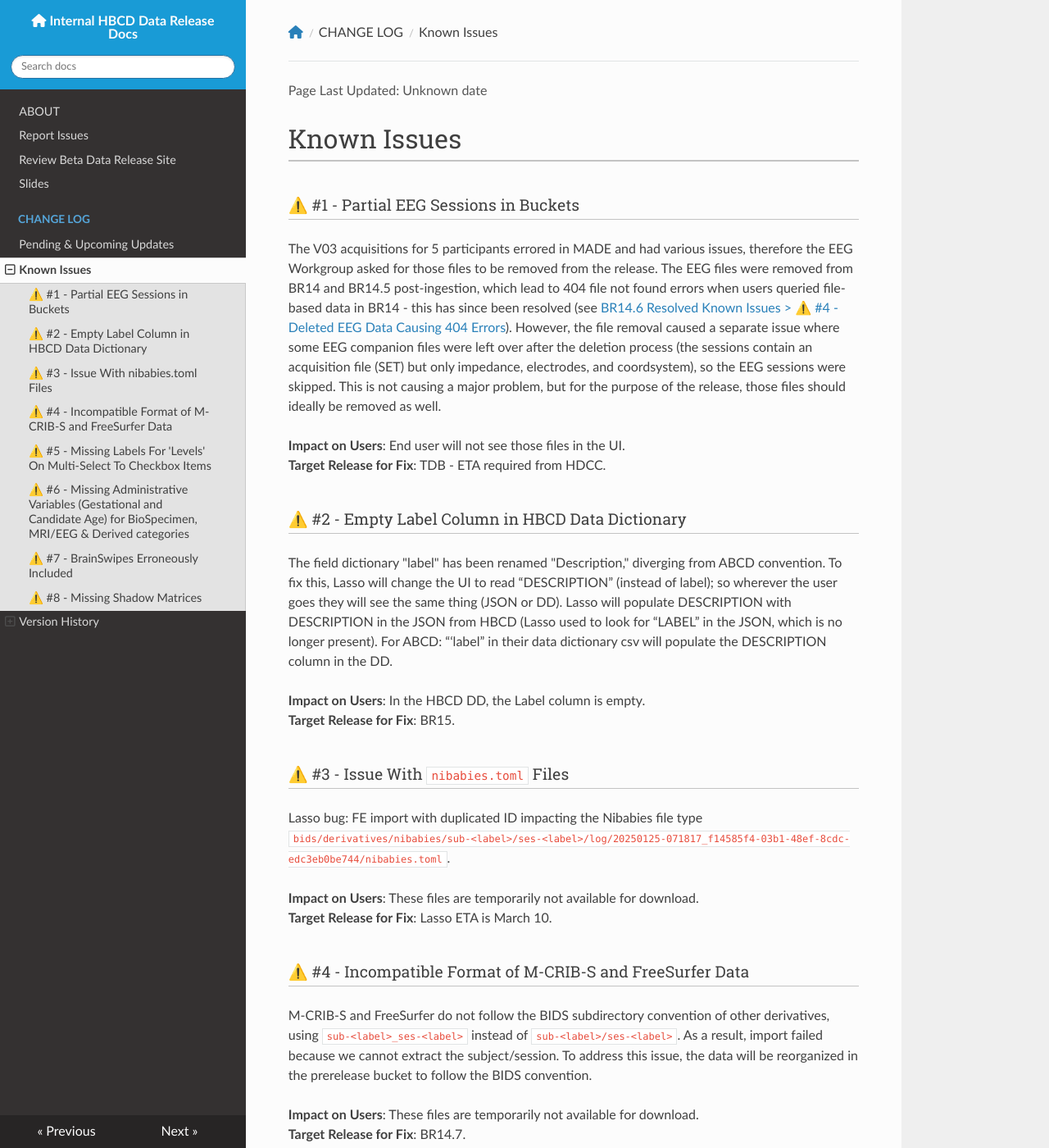
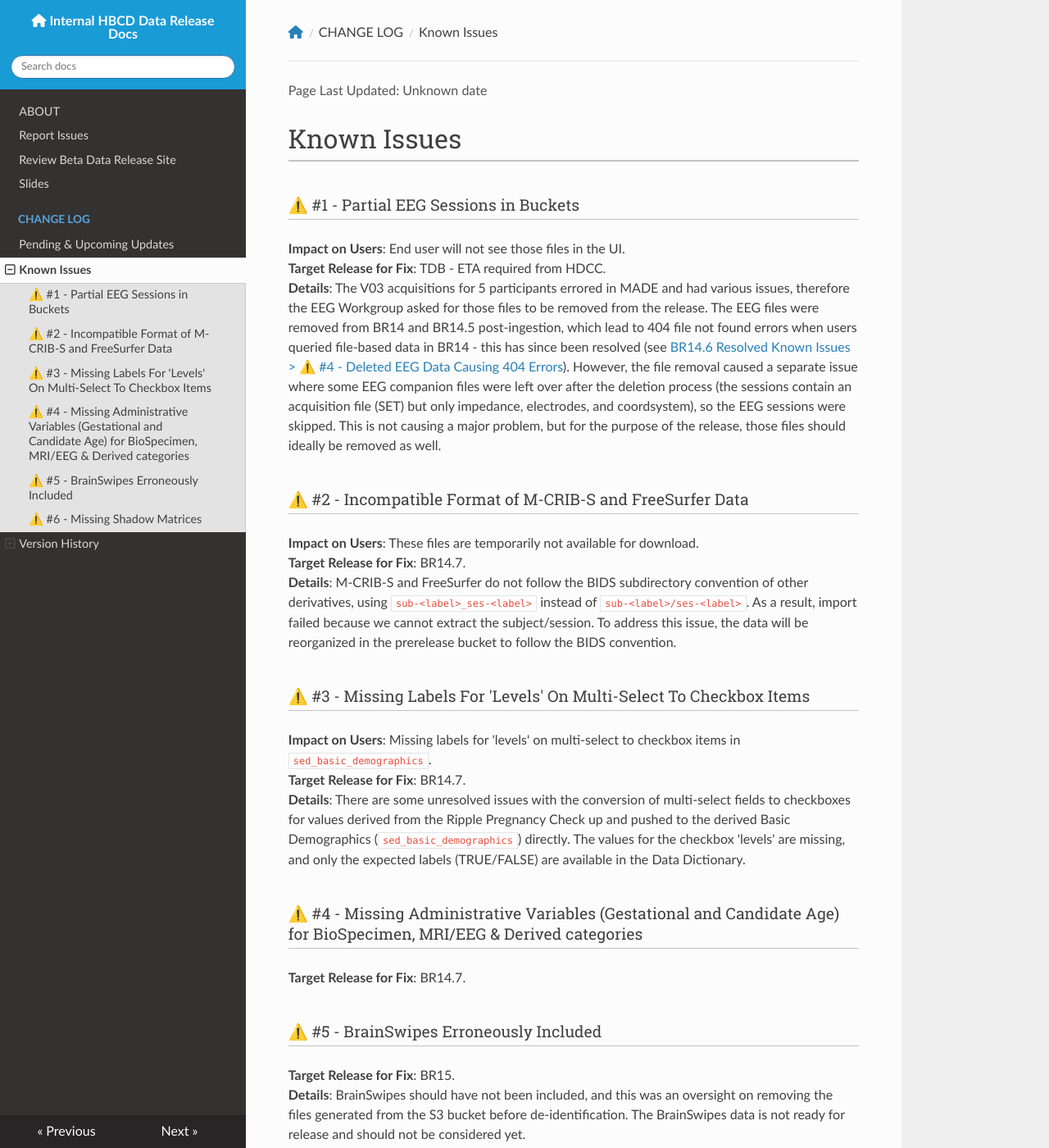
Before and after one commit to DCAN-Labs/hbcd-docs-internal, an MkDocs documentation site: the page built from docs/changelog/knownissues.md, in a window 1280 px wide and 1400 px high. Shown: the whole window at 82% size. Built offline with MkDocs 1.6.1, drawn with Linux system fonts in a browser that asks for light colours; nearby versions of some CDN libraries; some of the changed text lies outside the part shown.

Commit message:
update known issues

```diff
--- a/docs/changelog/knownissues.md
+++ b/docs/changelog/knownissues.md
@@ -1,44 +1,27 @@
 # Known Issues
 
 ### ⚠️ #1 - Partial EEG Sessions in Buckets
-The V03 acquisitions for 5 participants errored in MADE and had various issues, therefore the EEG Workgroup asked for those files to be removed from the release. The EEG files were removed from BR14 and BR14.5 post-ingestion, which lead to 404 file not found errors when users queried file-based data in BR14 - this has since been resolved (see [BR14.6 Resolved Known Issues > ⚠️ #4 - Deleted EEG Data Causing 404 Errors](versions/BR14.6.md/#4-deleted-eeg-data-causing-404-errors)). However, the file removal caused a separate issue where some EEG companion files were left over after the deletion process (the sessions contain an acquisition file (SET) but only impedance, electrodes, and coordsystem), so the EEG sessions were skipped. This is not causing a major problem, but for the purpose of the release, those files should ideally be removed as well.
-
 **Impact on Users**: End user will not see those files in the UI.
 **Target Release for Fix**: TDB - ETA required from HDCC.
+**Details**: The V03 acquisitions for 5 participants errored in MADE and had various issues, therefore the EEG Workgroup asked for those files to be removed from the release. The EEG files were removed from BR14 and BR14.5 post-ingestion, which lead to 404 file not found errors when users queried file-based data in BR14 - this has since been resolved (see [BR14.6 Resolved Known Issues > ⚠️ #4 - Deleted EEG Data Causing 404 Errors](versions/BR14.6.md/#4-deleted-eeg-data-causing-404-errors)). However, the file removal caused a separate issue where some EEG companion files were left over after the deletion process (the sessions contain an acquisition file (SET) but only impedance, electrodes, and coordsystem), so the EEG sessions were skipped. This is not causing a major problem, but for the purpose of the release, those files should ideally be removed as well.
 
-### ⚠️ #2 - Empty Label Column in HBCD Data Dictionary
-The field dictionary "label" has been renamed "Description," diverging from ABCD convention. To fix this, Lasso will change the UI to read “DESCRIPTION” (instead of label); so wherever the user goes they will see the same thing (JSON or DD). Lasso will populate DESCRIPTION with DESCRIPTION in the JSON from HBCD (Lasso used to look for “LABEL” in the JSON, which is no longer present). For ABCD: “‘label” in their data dictionary csv will populate the DESCRIPTION column in the DD.
-
-**Impact on Users**: In the HBCD DD, the Label column is empty.
-**Target Release for Fix**: BR15.
-
-### ⚠️ #3 - Issue With `nibabies.toml` Files
-Lasso bug: FE import with duplicated ID impacting the Nibabies file type `bids/derivatives/nibabies/sub-<label>/ses-<label>/log/20250125-071817_f14585f4-03b1-48ef-8cdc-edc3eb0be744/nibabies.toml`.
-
-**Impact on Users**: These files are temporarily not available for download.
-**Target Release for Fix**: Lasso ETA is March 10.
-
-### ⚠️ #4 - Incompatible Format of M-CRIB-S and FreeSurfer Data
-M-CRIB-S and FreeSurfer do not follow the BIDS subdirectory convention of other derivatives, using `sub-<label>_ses-<label>` instead of `sub-<label>/ses-<label>`. As a result, import failed because we cannot extract the subject/session. To address this issue, the data will be reorganized in the prerelease bucket to follow the BIDS convention.
-
+### ⚠️ #2 - Incompatible Format of M-CRIB-S and FreeSurfer Data
 **Impact on Users**: These files are temporarily not available for download.
 **Target Release for Fix**: BR14.7.
+**Details**: M-CRIB-S and FreeSurfer do not follow the BIDS subdirectory convention of other derivatives, using `sub-<label>_ses-<label>` instead of `sub-<label>/ses-<label>`. As a result, import failed because we cannot extract the subject/session. To address this issue, the data will be reorganized in the prerelease bucket to follow the BIDS convention.
 
-### ⚠️ #5 - Missing Labels For 'Levels' On Multi-Select To Checkbox Items
-There are some unresolved issues with the conversion of multi-select fields to checkboxes for values derived from the Ripple Pregnancy Check up and pushed to the derived Basic Demographics (`sed_basic_demographics`) directly. The values for the checkbox 'levels' are missing, and only the expected labels (TRUE/FALSE) are available in the Data Dictionary.
-
+### ⚠️ #3 - Missing Labels For 'Levels' On Multi-Select To Checkbox Items
 **Impact on Users**: Missing labels for 'levels' on multi-select to checkbox items in `sed_basic_demographics`.
 **Target Release for Fix**: BR14.7.
+**Details**: There are some unresolved issues with the conversion of multi-select fields to checkboxes for values derived from the Ripple Pregnancy Check up and pushed to the derived Basic Demographics (`sed_basic_demographics`) directly. The values for the checkbox 'levels' are missing, and only the expected labels (TRUE/FALSE) are available in the Data Dictionary.
 
-### ⚠️ #6 -  Missing Administrative Variables (Gestational and Candidate Age) for BioSpecimen, MRI/EEG & Derived categories
+### ⚠️ #4 -  Missing Administrative Variables (Gestational and Candidate Age) for BioSpecimen, MRI/EEG & Derived categories
 **Target Release for Fix**: BR14.7.
 
-### ⚠️ #7 - BrainSwipes Erroneously Included
-BrainSwipes should have not been included, and this was an oversight on removing the files generated from the S3 bucket before de-identification.
+### ⚠️ #5 - BrainSwipes Erroneously Included
+**Target Release for Fix**: BR15.
+**Details**: BrainSwipes should have not been included, and this was an oversight on removing the files generated from the S3 bucket before de-identification. The BrainSwipes data is not ready for release and should not be considered yet.
 
-**Target Release for Fix**: BR15.
-
-### ⚠️ #8 - Missing Shadow Matrices
-Shadow matrices are missing for BrainSwipes (should not be considered yet) and the BioSpecimen data, which follows a different process and for which we currently do not have a clear way to populate blank fields.
-
+### ⚠️ #6 - Missing Shadow Matrices
 **Target Release for Fix**: TBD (Review required from LORIS).
+**Details**: Shadow matrices are missing for BrainSwipes (should not be considered yet) and the BioSpecimen data, which follows a different process and for which we currently do not have a clear way to populate blank fields.
```
Also changed, not shown: docs/changelog/versions/BR14.6.md (+6 -0 lines).
